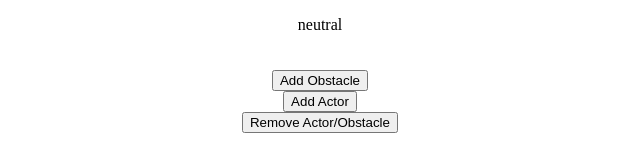
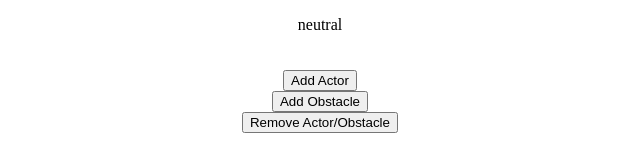
Before and after one commit to RafaelSL-37/hexagonal_movement, a React (Create React App) app: page / in a window 1280 px wide. Shown: the part 346-508 px from the top of the page, without its empty margins (320-960 px from the left). Built offline with nearby package versions, Linux system fonts and the light colour scheme.

Commit message:
adding function that changes phases and respective cancel buttons

```diff
--- a/src/components/grid.js
+++ b/src/components/grid.js
@@ -1,5 +1,6 @@
 import React, { useState } from 'react';
-import { onCellClick } from '../handlers/click-handler';
+import { onCellClick } from '../handlers/grid-cell-click-handler';
+import { changePhaseOnButtonClick } from '../handlers/phase-button-click-handler';
 import '../style/style.css'
 
 function Grid() {
@@ -68,9 +69,9 @@ function Grid() {
       </div>
       <br /><br />
       <div className='container'>
-        <button>Add Obstacle</button>
-        <button>Add Actor</button>
-        <button>Remove Actor/Obstacle</button>
+        <button onClick={() => changePhaseOnButtonClick(setPhase, phase, 'spawn-actor')}>{phase !== 'spawn-actor' ? 'Add Actor' : 'Cancel'}</button>
+        <button onClick={() => changePhaseOnButtonClick(setPhase, phase, 'spawn-obstacle')}>{phase !== 'spawn-obstacle' ? 'Add Obstacle' : 'Cancel'}</button>
+        <button onClick={() => changePhaseOnButtonClick(setPhase, phase, 'remove-actor-or-obstacle')}>{phase !== 'remove-actor-or-obstacle' ? 'Remove Actor/Obstacle' : 'Cancel'}</button>
       </div>
     </div>
   );
--- a/src/handlers/click-handler.js
+++ b/src/handlers/grid-cell-click-handler.js
@@ -21,7 +21,7 @@ function fillGridWithRangeAroundCell(grid, differences, y, x){
 
 export function onCellClick(grid, setGrid, phase, setPhase, y, x) {
     switch (phase) {
-        case 'neutral':
+        case 'neutral': //create enum for phases
             if (grid[y][x] === 'cell-actor') {
                 console.log(y, x, grid[y][x])
 
@@ -57,6 +57,12 @@ export function onCellClick(grid, setGrid, phase, setPhase, y, x) {
                 setPhase('neutral');
             }
             break;
+        case 'spawn-actor':
+            break;
+        case 'spawn-obstacle':
+            break;
+        case 'remove-actor-or-obstacle':
+            break;
         default:
             break;
     }
--- /dev/null
+++ b/src/handlers/phase-button-click-handler.js
@@ -0,0 +1,7 @@
+export function changePhaseOnButtonClick(setPhase, currentPhase, phaseToBe) {
+    setPhase(phaseToBe);
+
+    if (phaseToBe === currentPhase) {
+        setPhase('neutral');
+    }
+}
```
